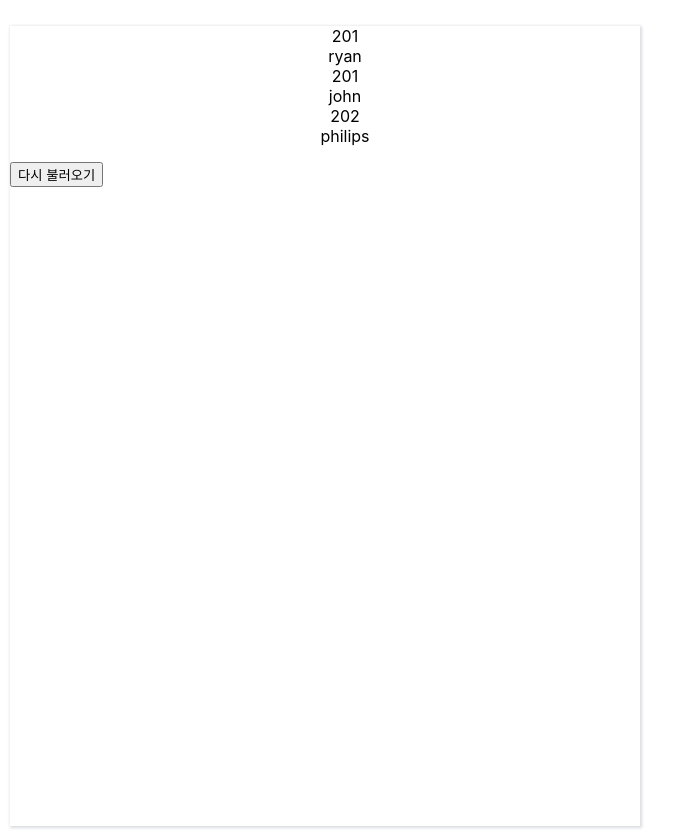
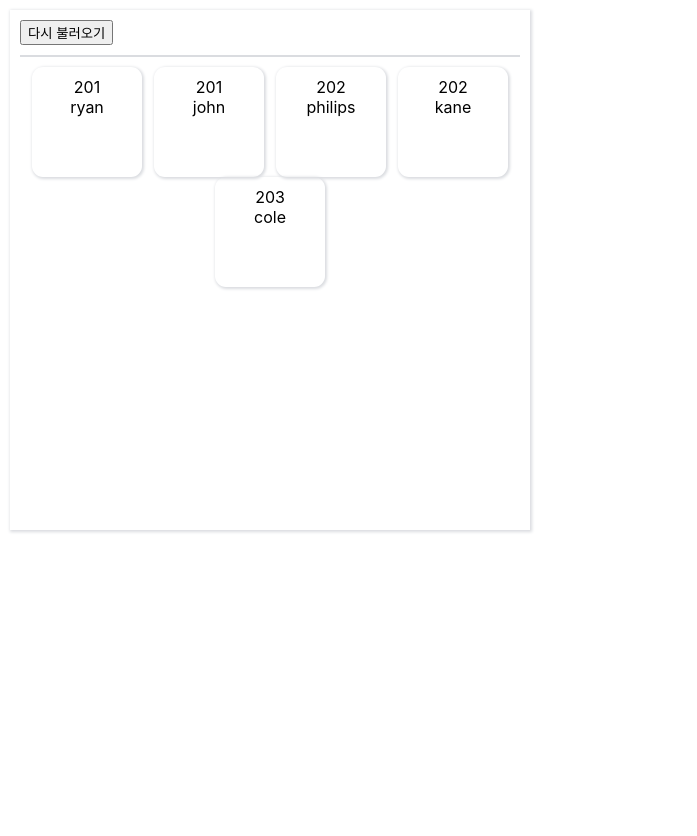
Before and after one commit to kyh080521/sorebed-controll, a React (Create React App) app: page / in a window 1280 px wide. Shown: the whole page, without its empty margins (0-697 px from the left). After the commit the page ends 800 px from the top, so only its background shows below. Built offline with nearby package versions, Linux system fonts and the light colour scheme; data requests are answered from the project's data file.

Commit message:
2024-06-01

```diff
--- a/db.json
+++ b/db.json
@@ -30,6 +30,24 @@
                 "missed" : 0,
                 "fall" : 1
             }
+        },
+        {
+            "id": 4,
+            "name" : "kane",
+            "roomNumber" : 202,
+            "state" : {
+                "missed" : 0,
+                "fall" : 1
+            }
+        },
+        {
+            "id": 5,
+            "name" : "cole",
+            "roomNumber" : 203,
+            "state" : {
+                "missed" : 0,
+                "fall" : 1
+            }
         }
     ]
 }
--- a/package.json
+++ b/package.json
@@ -9,6 +9,7 @@
     "axios": "^1.7.2",
     "react": "^18.3.1",
     "react-dom": "^18.3.1",
+    "react-router-dom": "^6.23.1",
     "react-scripts": "5.0.1",
     "web-vitals": "^2.1.4"
   },
--- a/src/components/wardState.js
+++ b/src/components/wardState.js
@@ -4,7 +4,6 @@ import axios from "axios"
 import styles from '../styles/wardState.module.css'
 
 function Users() {
-    const [stateBtns, setStateBtns] = useState(null);
     const [users, setUsers] = useState(null);
     const [loading, setLoading] = useState(false);
     const [error, setError] = useState(null);
@@ -39,22 +38,27 @@ function Users() {
 
     return (
         <div className={styles.wardState}>
-            <ul>
+            <div className={styles.btnContainer}>
+                <button onClick={fetchUsers}>다시 불러오기</button>
+            </div>
+            <ul className={styles.patientContainer}>
                 {users.map(user => (
                     <div className = {styles.patient} key={user.id}>
                         <span className = {styles.patientRoomId}>{user.roomNumber}</span>
                         <span className = {styles.patientName}>{user.name}</span>
                         <div claaName = {styles.patientState}>
+                            <div className = {styles.patientStateBtn}>
 
+                            </div>
                         </div>
                     </div>
                 ))}
             </ul>
-            <button onClick={fetchUsers}>다시 불러오기</button>
         </div>
     );
 };
 
+export default Users;
 /*
     <ul className={style.stateBtnContainer}>
         {stateBtns.map(stateBtn => {
@@ -63,5 +67,3 @@ function Users() {
     </ul>
 */
 //https://jsonplaceholder.typicode.com/users
-
-export default Users;
--- a/src/styles/wardState.module.css
+++ b/src/styles/wardState.module.css
@@ -1,12 +1,38 @@
 .wardState {
-    width: 50%;
-    height: 100vh;
+    display: flex;
+    flex-direction: column;
+    width: 500px;
+    height: 500px;
     box-shadow: 1px 1px 3px 1px #dadce0;
+    padding: 10px;
+
+}
+
+.btnContainer {
+    margin-bottom: 10px;
+    border-bottom: solid 2px;
+    border-color: #dadce0;
+    padding-bottom : 10px
+}
+
+.patientContainer {
+    display: flex;
+    flex-direction: row;
+    padding : 0px;
+    margin : 0px;
+    flex-wrap: wrap ;
+    justify-content: space-evenly;
 }
 
 .patient {
     display: flex;
     flex-direction: column;
+    height: 90px;
+    width: 90px;
+    box-shadow: 1px 1px 3px 1px #dadce0;
+    border-radius: 10%;
+    padding : 10px;
+    margin : 0px;
 }
 
 .patientName {
```
Also changed, not shown: 1 other file (tests, documents, lock files or other folders).
